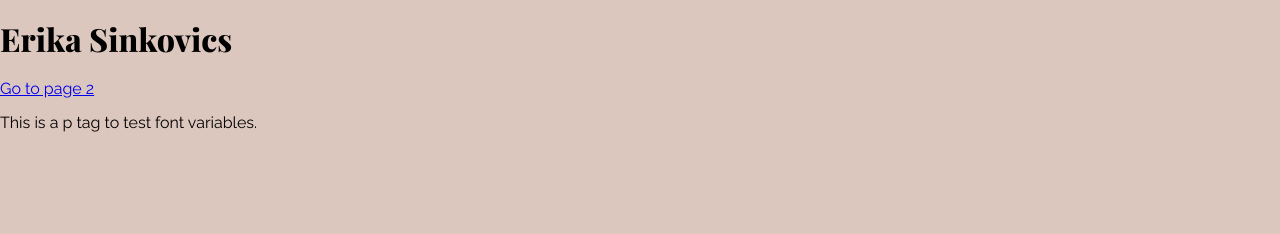
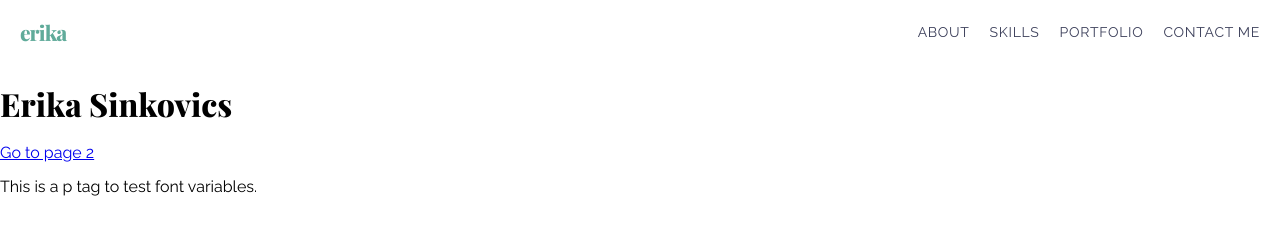
Before and after one commit to erikasinkovics/portfolio, a Gatsby site: page / in a window 1280 px wide. Built offline with nearby package versions, Linux system fonts and the light colour scheme; Gatsby itself is replaced by a stand-in of ours.

Commit message:
Navbar styling

```diff
--- a/src/components/navbar.js
+++ b/src/components/navbar.js
@@ -1,8 +1,17 @@
 import React from "react"
+import { Link } from "gatsby"
 
 const Navbar = () => (
-     <div>
-
+     <div className="navbar">
+          <div className="navbar-home">
+               <h2>erika</h2>
+          </div>
+          <div className="navbar-navigation">
+               <Link to="#">About</Link>
+               <Link to="#">Skills</Link>
+               <Link to="#">Portfolio</Link>
+               <Link to="#">Contact Me</Link>
+          </div>
      </div>
 )
 
--- a/src/styles/components/navbar.scss
+++ b/src/styles/components/navbar.scss
@@ -0,0 +1,31 @@
+.navbar {
+     background: rgba(255, 255, 255, 1);
+     // backdrop-filter: blur(10px);
+     position: sticky;
+     display: flex;
+     padding: 10px;
+     align-items: center;
+     justify-content: space-between;
+}
+
+.navbar-home {
+     font-size: 14px;
+     font-weight: 900;
+     letter-spacing: -0.06em;
+     color: #60AB9A;
+     padding: 10px;
+     align-items: center;
+
+     h2 {
+          margin: 0;
+     }
+}
+
+.navbar a {
+     text-decoration: none;
+     letter-spacing: 0.05em;
+     color: #3D405B;
+     font-size: 14px;
+     text-transform: uppercase;
+     padding: 10px;
+}
--- a/src/styles/styles.scss
+++ b/src/styles/styles.scss
@@ -17,7 +17,7 @@
 // Global styles
 
 body {
-  background-color: $champagnepink;
+  // background-color: $champagnepink;
   font-family: $body-font;
 }
 
```
